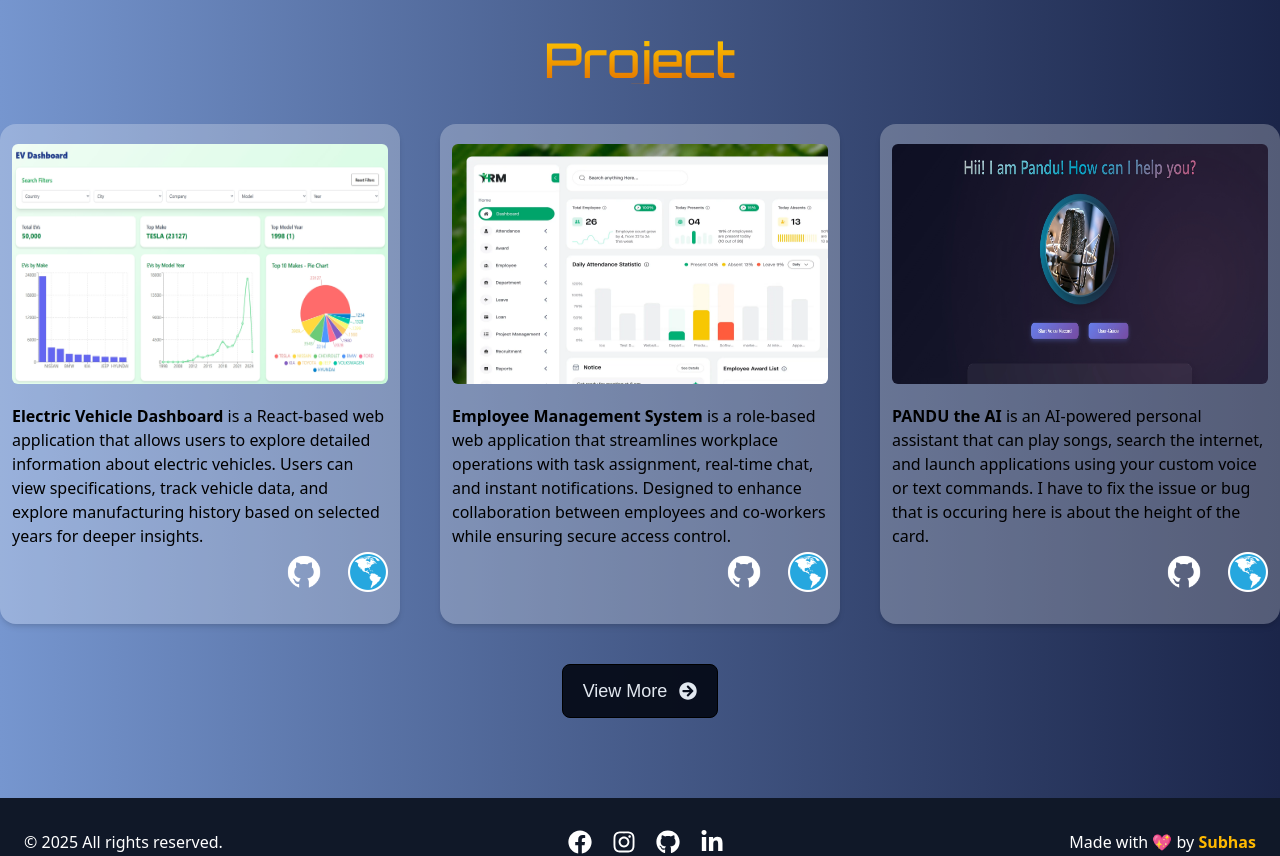
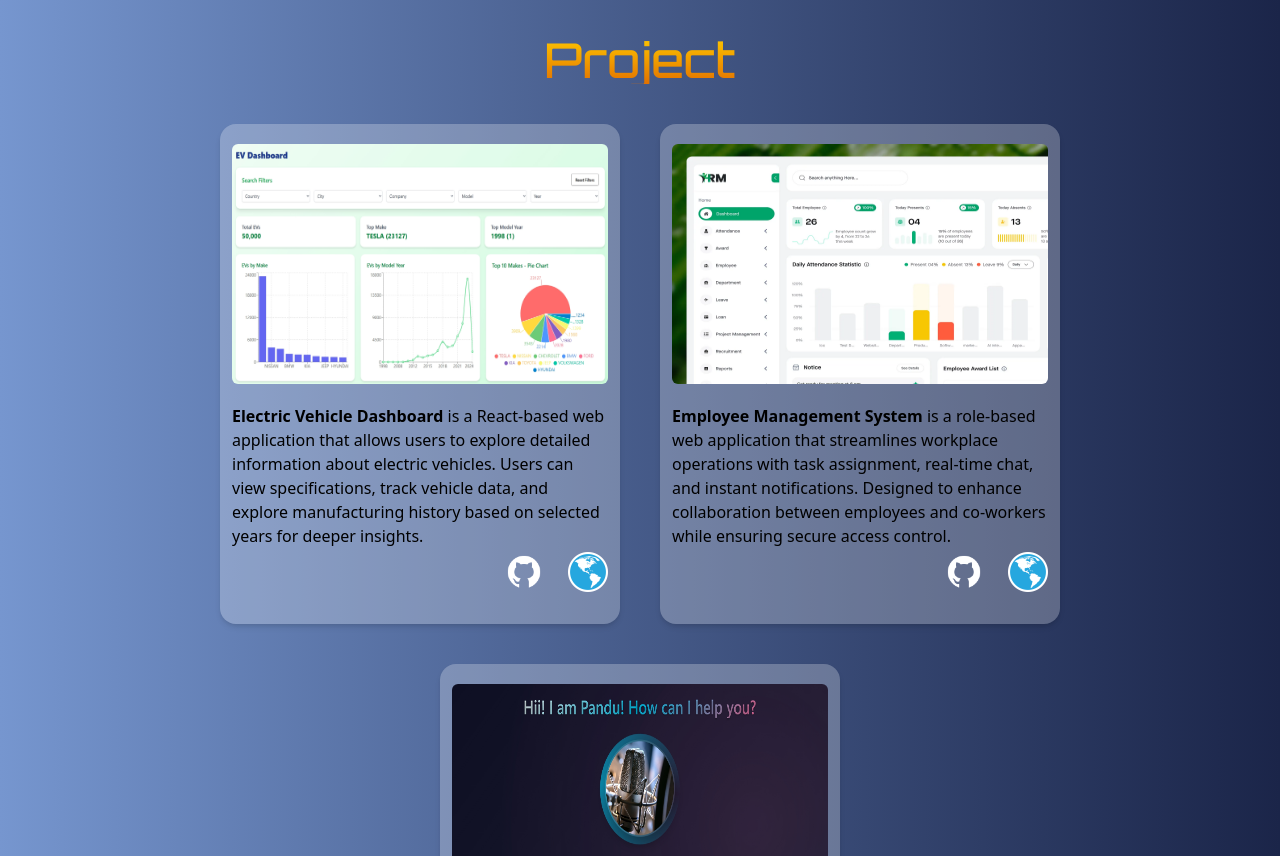
Before and after one commit to Subhas6033/portfolio, a React (Vite) app in the folder Client/: page / in a window 1280 px wide. Shown: the part 1740-2596 px from the top of the page. Built offline with nearby package versions, Linux system fonts and the light colour scheme; a web font is replaced by a local one.

Commit message:
Fix the UI overflow issue in the project section of the homepage

```diff
--- a/Client/src/Components/Project/Project.jsx
+++ b/Client/src/Components/Project/Project.jsx
@@ -46,7 +46,7 @@ const Project = () => {
         </p>
       </PopUpAnimation>
 
-      <div className="flex flex-col w-full md:flex-row justify-center items-center gap-10">
+      <div className="flex flex-col w-full md:flex-row justify-center items-center flex-wrap gap-10">
         {projectData.map((project, idx) => (
           <ProjectCard key={idx} {...project} />
         ))}
--- a/Client/src/Components/Project/ProjectCard.jsx
+++ b/Client/src/Components/Project/ProjectCard.jsx
@@ -26,7 +26,7 @@ const ProjectCard = ({
         />
 
         {/* Project title and descriptions goes here */}
-        <div className="min-h-fit my-5 w-full">
+        <div className="min-h-fit my-5 w-full ">
           <p className="mt-5 h-32 max-h-60">
             <strong>{title}</strong> {description}
           </p>
```
